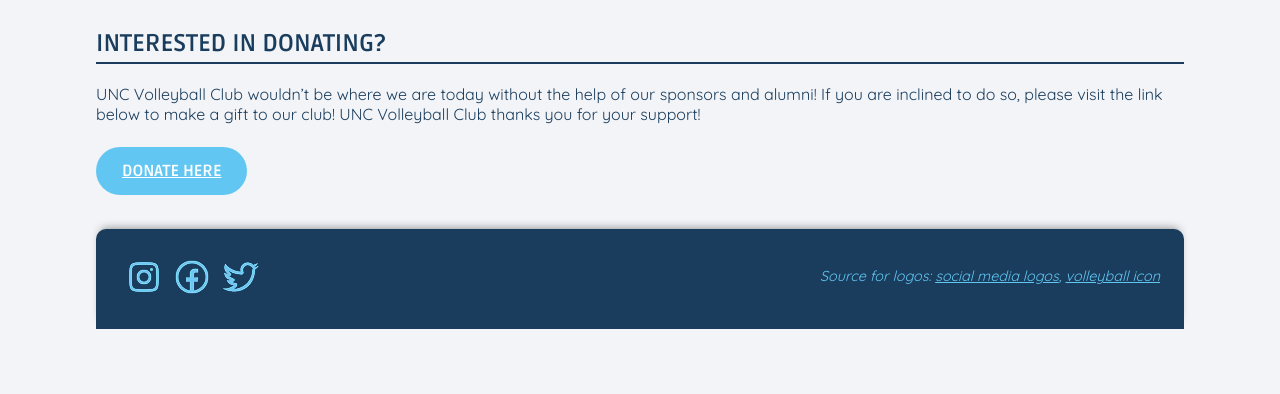
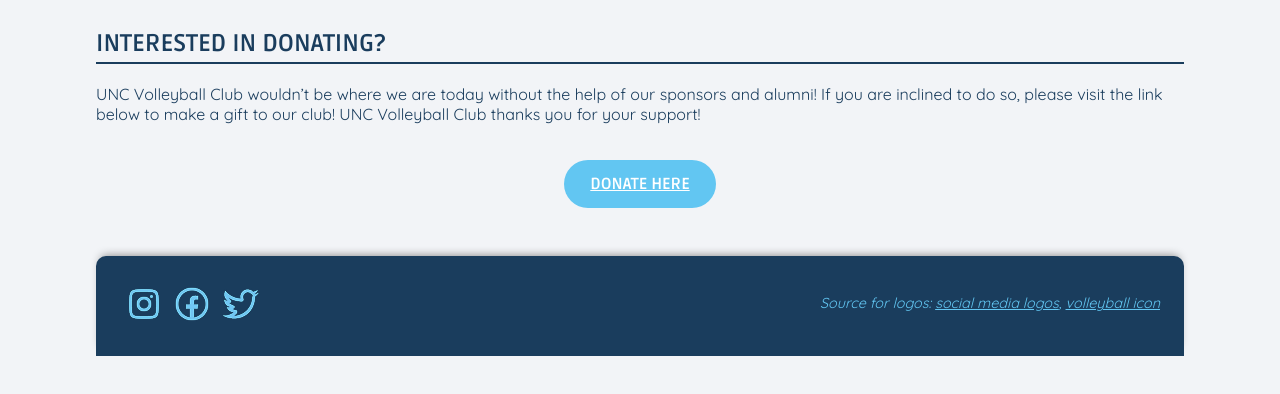
Before and after one commit to tl1296/comp126-final-project, a plain HTML site: page donate.html in a window 1280 px wide. Shown: the part 362-756 px from the top of the page. Drawn offline with Linux system fonts and the light colour scheme; a web font is replaced by a local one.

Commit message:
Update styles.css
add donate btn container

```diff
--- a/css/styles.css
+++ b/css/styles.css
@@ -95,6 +95,11 @@ h2 {
   background-color: #D4AF37;
   border-color: #D4AF37;
   color: #1A3D5D;
+}
+
+.donate-btn-container {
+  display: flex;
+  justify-content: center;
 }
 
 /* basic input fields with focus styling */
```
